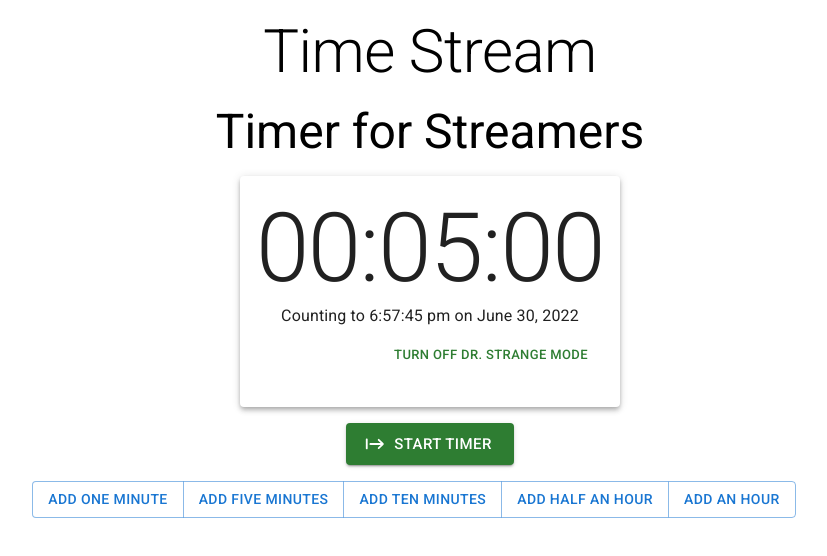
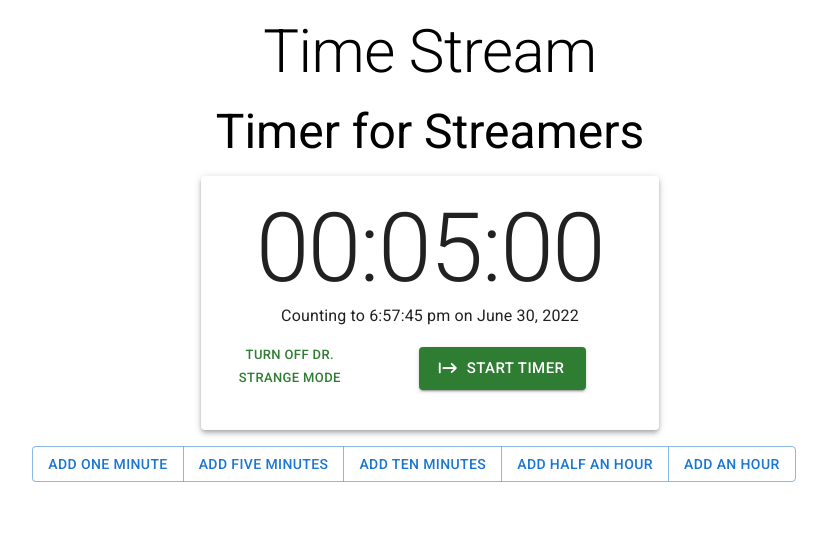
Before and after one commit to ben-laird/adjustable-timer, a React (Create React App) app: page / in a window 1280 px wide. Shown: the top 556 px of the page, without its empty margins (226-1053 px from the left). Built offline with nearby package versions, Linux system fonts and the light colour scheme.

Commit message:
Move StartStop into Timer card

```diff
--- a/src/App.tsx
+++ b/src/App.tsx
@@ -25,8 +25,9 @@ const App = () => {
       <DrStrangeModeTimer
         dateCode="h:mm:ss a on MMMM DD, YYYY"
         durationCode="HH:mm:ss"
-      />
-      <StartStop />
+      >
+        <StartStop />
+      </DrStrangeModeTimer>
       <TargetAdjusters adjusters={adjusters} />
     </div>
   );
```
